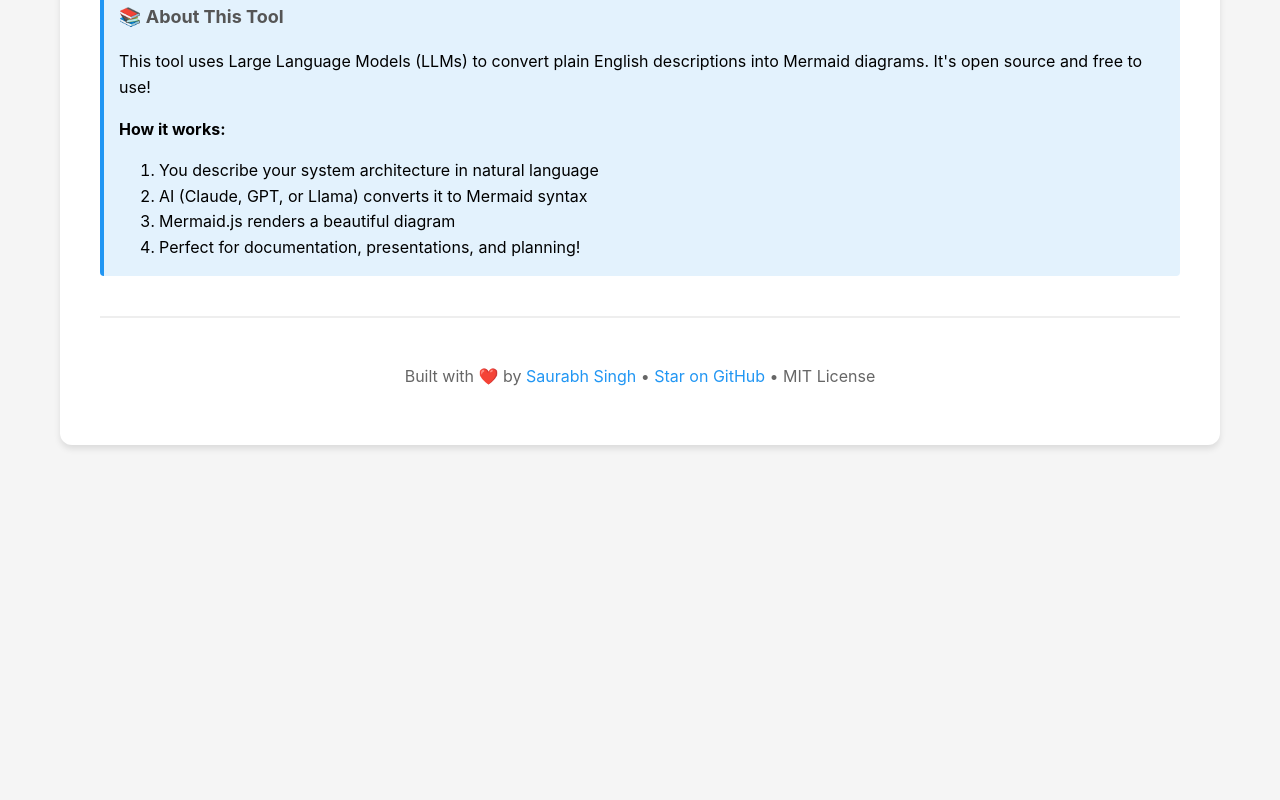
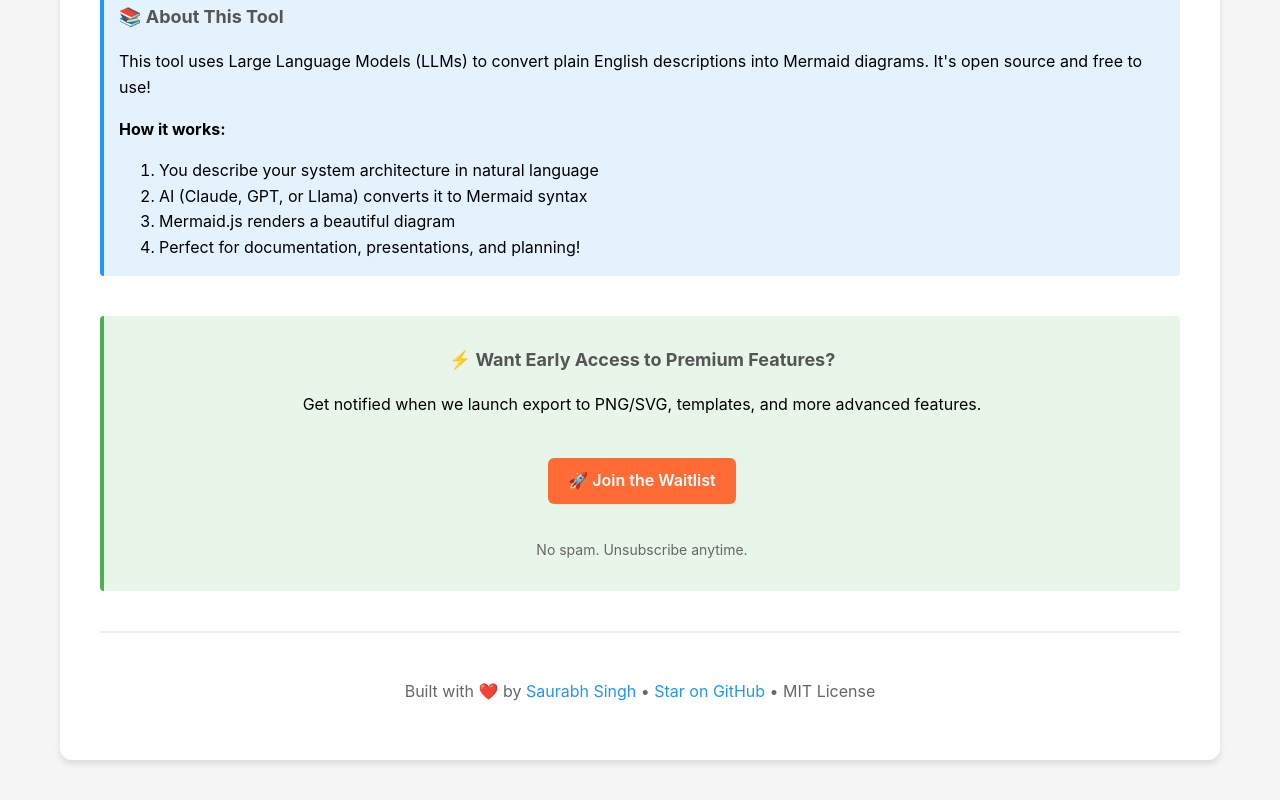
Before and after one commit to saurabhs051/ai-architecture-diagram-generator, a website: page index.html in a window 1280 px wide. Shown: the part 1448-2248 px from the top of the page. Before the commit the page ends 1933 px from the top, so only its background shows below. Drawn offline with Linux system fonts and the light colour scheme; a script that the page names is missing.

Commit message:
Add Kit subscription page for early access signups

```diff
--- a/index.html
+++ b/index.html
@@ -274,8 +274,8 @@
     <a href="https://github.com/saurabhs051/ai-architecture-diagram-generator" target="_blank" class="github-link">
       ⭐ View on GitHub
     </a>
-    <a href="https://cherry-saver-91d.notion.site/AI-Architecture-Diagram-Generator-64dedb8b0b48469ebd56ba520c7afd55" target="_blank" class="github-link" style="background: #5865F2; margin-left: 10px;">
-      📖 Learn More
+    <a href="https://sysdesign.kit.com/ai-arch-early-access" target="_blank" class="github-link" style="background: #FF6B35; margin-left: 10px;">
+      ⚡ Get Early Access
     </a>
 
     <!-- DEMO EXAMPLES SECTION -->
@@ -370,6 +370,16 @@
         <li>Mermaid.js renders a beautiful diagram</li>
         <li>Perfect for documentation, presentations, and planning!</li>
       </ol>
+    </div>
+
+    <!-- GET UPDATES SECTION -->
+    <div class="success-box" style="margin-top: 40px; text-align: center; padding: 30px;">
+      <h3 style="margin-top: 0;">⚡ Want Early Access to Premium Features?</h3>
+      <p style="font-size: 16px; margin-bottom: 20px;">Get notified when we launch export to PNG/SVG, templates, and more advanced features.</p>
+      <a href="https://sysdesign.kit.com/ai-arch-early-access" target="_blank" class="github-link" style="display: inline-block; background: #FF6B35; text-decoration: none;">
+        🚀 Join the Waitlist
+      </a>
+      <p style="font-size: 14px; color: #666; margin-top: 15px; margin-bottom: 0;">No spam. Unsubscribe anytime.</p>
     </div>
 
     <div style="text-align: center; margin-top: 40px; padding-top: 30px; border-top: 2px solid #eee; color: #666;">
```
Also changed, not shown: README.md.
